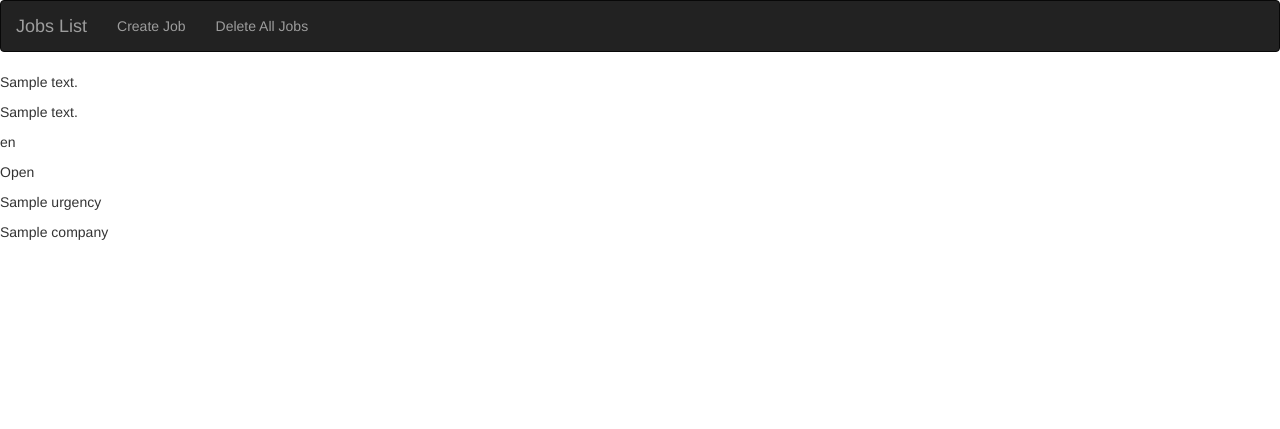
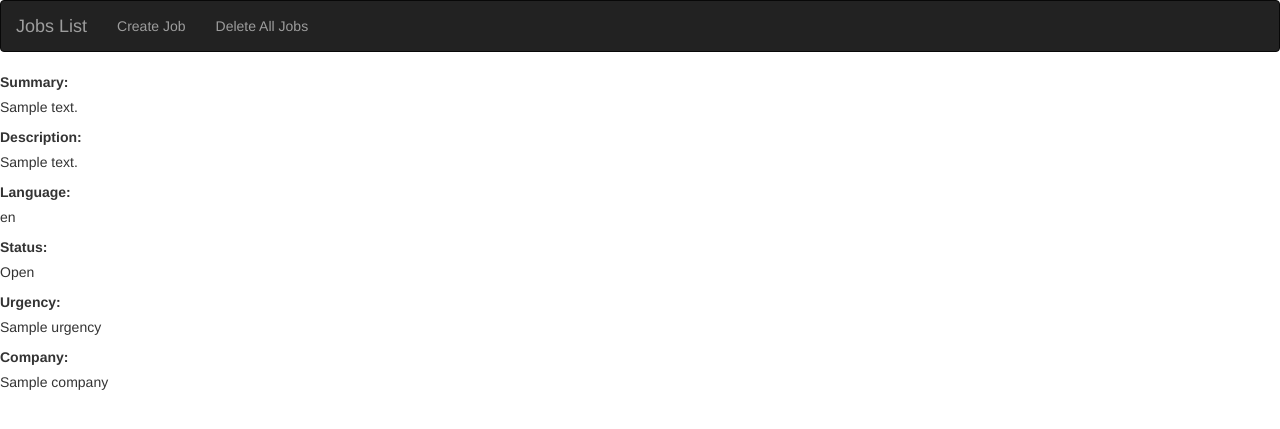
Before and after one commit to adrianashymoniak/jobslist, a Django app: template jobs/templates/job-details.html in a window 1280 px wide. Shown: the top 429 px of the page. Run offline with Django 3.2, Linux system fonts and the light colour scheme; the template is opened without the code that fills it: most values are stand-ins (such as "Sample title", 1, 10 or a date in 2020); data that the repository does not hold is empty; some libraries are stand-ins or nearby versions.

Commit message:
Add labels to templates

```diff
--- a/jobs/templates/home.html
+++ b/jobs/templates/home.html
@@ -5,7 +5,7 @@
             <h1>{{ language }} </h1>
             {% for job in jobs %}
                 {% if language == job.language %}
-                    <a href="{% url 'job_details' pk=job.pk %}">{{ job.summary }}</a>
+                    <h3><a href="{% url 'job_details' pk=job.pk %}">{{ job.summary }}</a></h3>
                 {% endif %}
             {% endfor %}
         {% endfor %}
--- a/jobs/templates/job-details.html
+++ b/jobs/templates/job-details.html
@@ -1,9 +1,15 @@
 {% extends 'base.html' %}
 {% block body %}
+    <label>Summary:</label>
     <p>{{ job.summary }}</p>
+    <label>Description:</label>
     <p>{{ job.description }}</p>
+    <label>Language:</label>
     <p>{{ job.language }}</p>
+    <label>Status:</label>
     <p>{{ job.status }}</p>
+    <label>Urgency:</label>
     <p>{{ job.urgency }}</p>
+   <label>Company:</label>
     <p>{{ job.company }}</p>
 {% endblock %}
```
Also changed, not shown: jobs/templates/create-job.html (+22 -1 lines).
